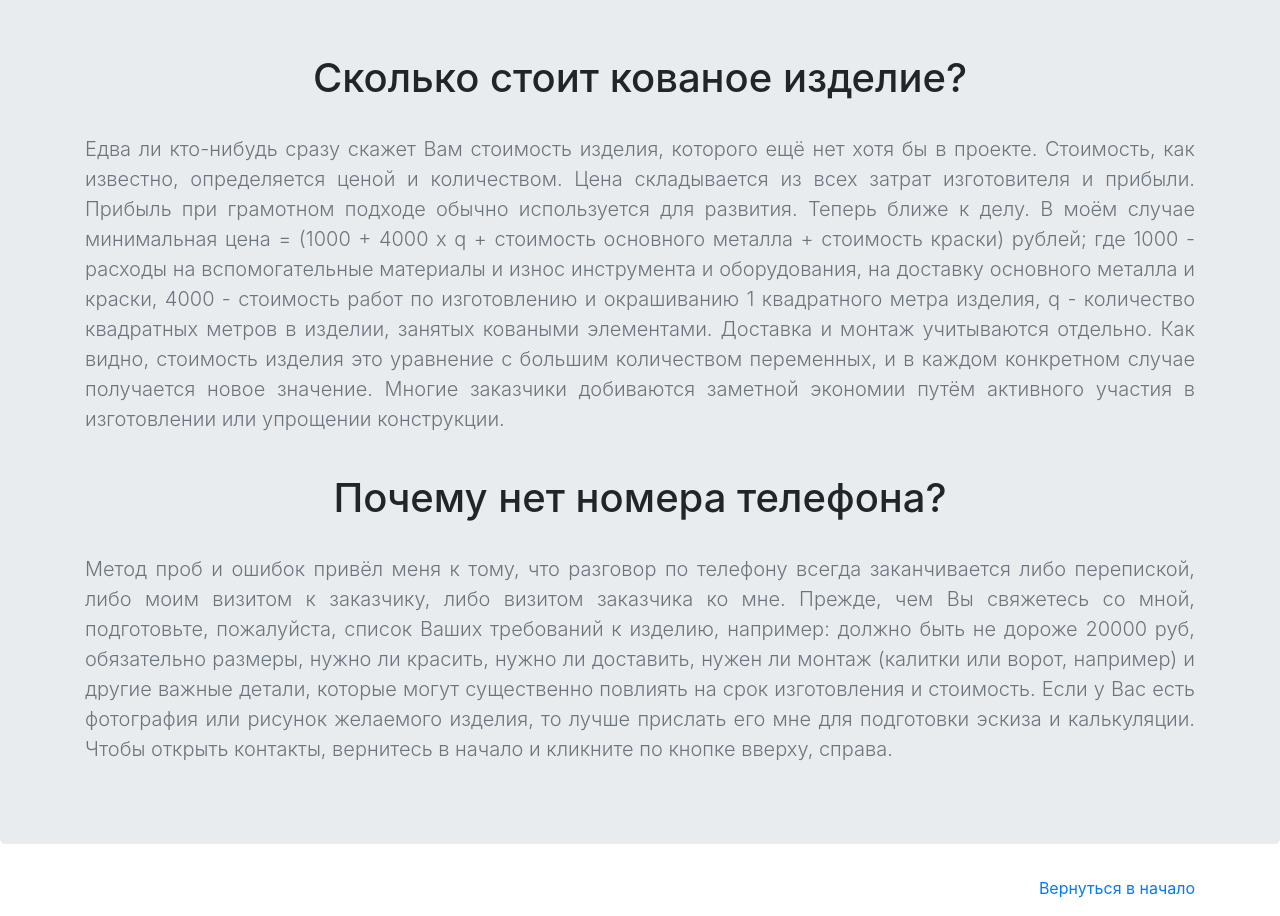
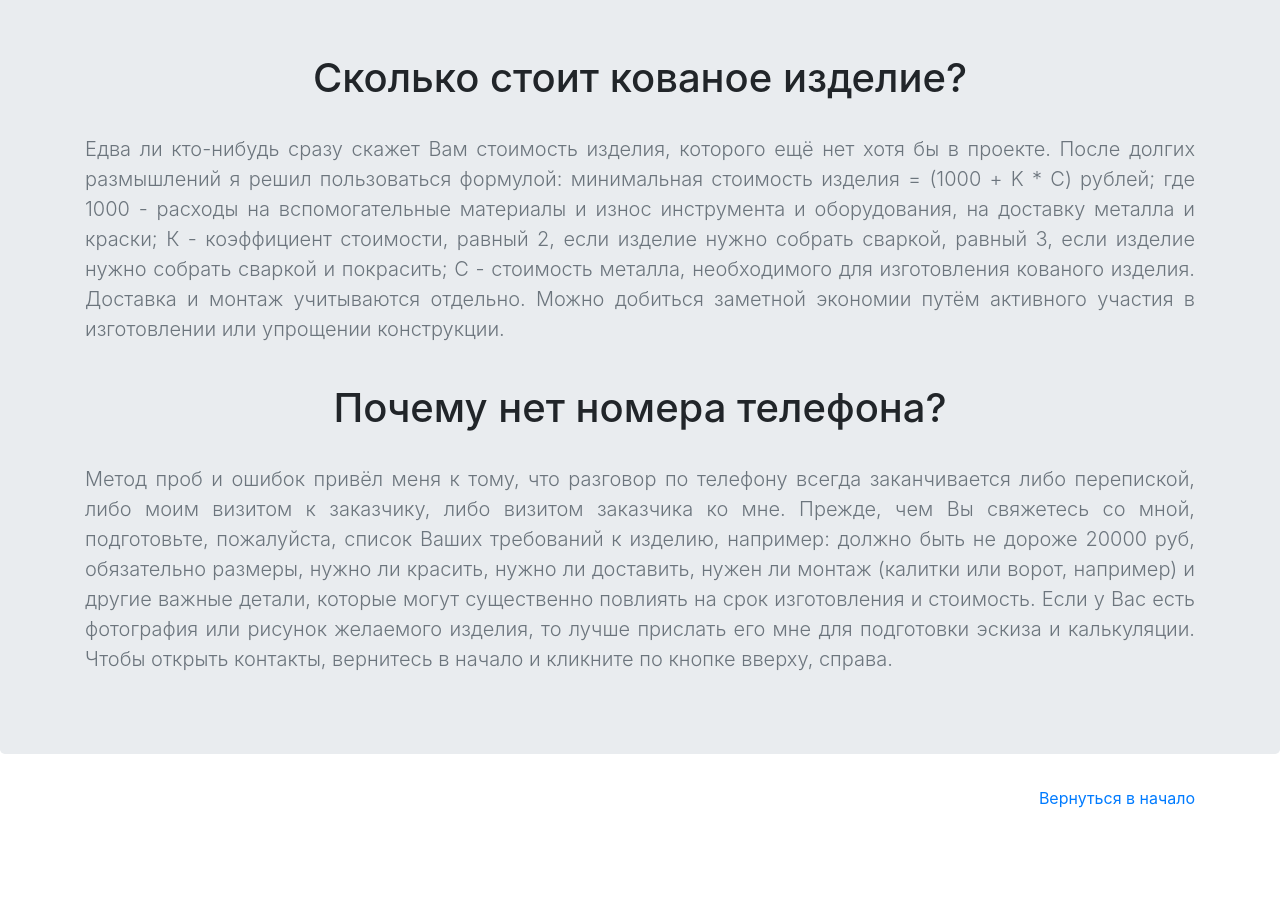
Before and after one commit to YuriySterkhov/YuriySterkhov.github.io, a plain HTML site: page index.html in a window 1280 px wide. Shown: the part 1940-2856 px from the top of the page. After the commit the page ends 2766 px from the top, so only its background shows below. Drawn offline with nearby package versions, Linux system fonts and the light colour scheme; files whose address does not match are found by name.

Commit message:
Update index.html

```diff
--- a/index.html
+++ b/index.html
@@ -225,7 +225,7 @@
     <div class="container">
         <h1 class="jumbotron-heading">Сколько стоит кованое изделие?</h1>
         <br>
-        <p class="lead text-muted"  align="justify">Едва ли кто-нибудь сразу скажет Вам стоимость изделия, которого ещё нет хотя бы в проекте. Стоимость, как известно, определяется ценой и количеством. Цена складывается из всех затрат изготовителя и прибыли. Прибыль при грамотном подходе обычно используется для развития. Теперь ближе к делу. В моём случае минимальная цена = (1000 + 4000 х q + стоимость основного металла + стоимость краски) рублей; где 1000 - расходы на вспомогательные материалы и износ инструмента и оборудования, на доставку основного металла и краски, 4000 - стоимость работ по изготовлению и окрашиванию 1 квадратного метра изделия, q - количество квадратных метров в изделии, занятых коваными элементами. Доставка и монтаж учитываются отдельно. Как видно, стоимость изделия это уравнение с большим количеством переменных, и в каждом конкретном случае получается новое значение. Многие заказчики добиваются заметной экономии путём активного участия в изготовлении или упрощении конструкции.</p>
+        <p class="lead text-muted"  align="justify">Едва ли кто-нибудь сразу скажет Вам стоимость изделия, которого ещё нет хотя бы в проекте. После долгих размышлений я решил пользоваться формулой: минимальная стоимость изделия = (1000 + K * С) рублей; где 1000 - расходы на вспомогательные материалы и износ инструмента и оборудования, на доставку металла и краски; К - коэффициент стоимости, равный 2, если изделие нужно собрать сваркой, равный 3, если изделие нужно собрать сваркой и покрасить; С - стоимость металла, необходимого для изготовления кованого изделия. Доставка и монтаж учитываются отдельно. Можно добиться заметной экономии путём активного участия в изготовлении или упрощении конструкции.</p>
 
         <br><!-- <p>
           <a href="#" class="btn btn-primary my-2">Main call to action</a>
```
